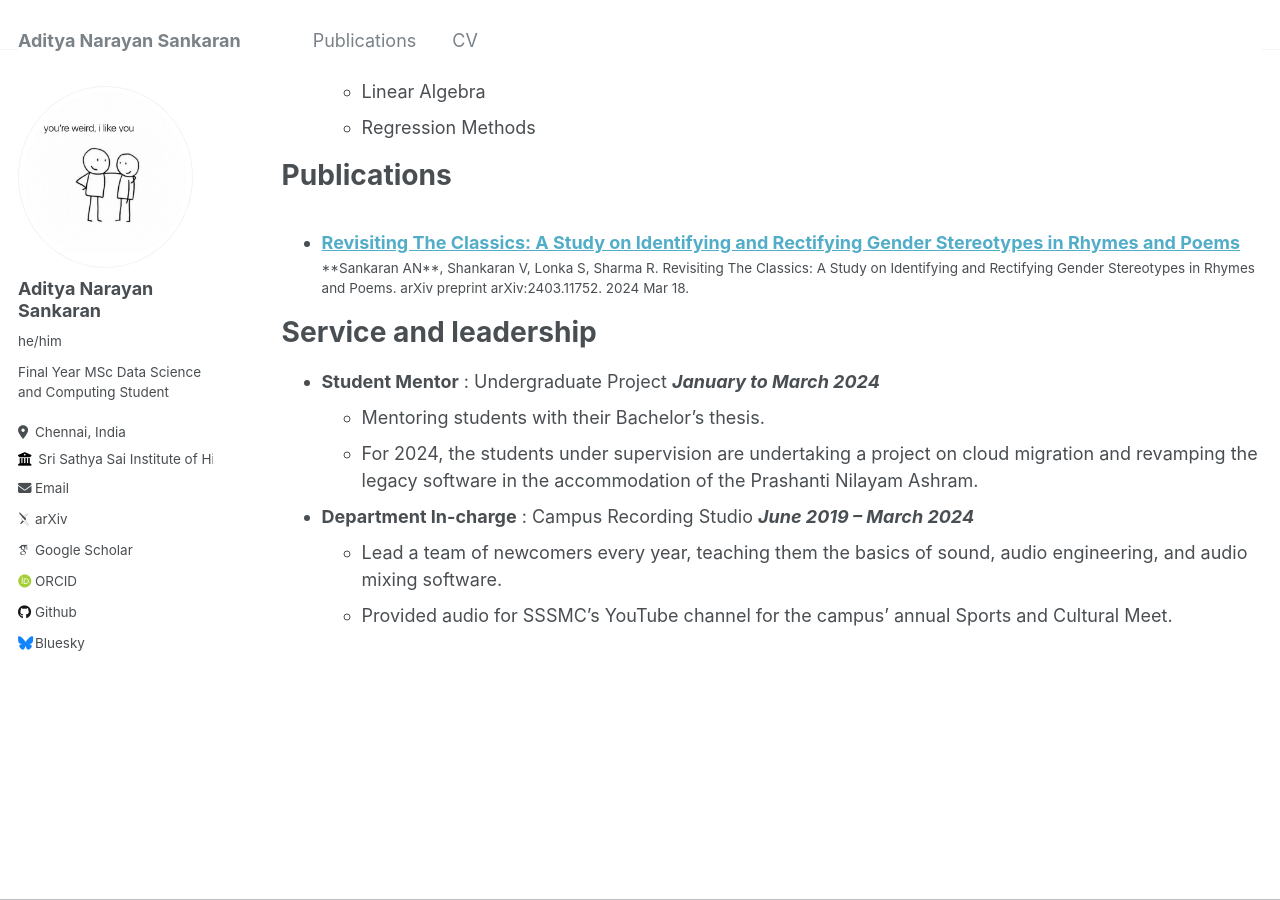
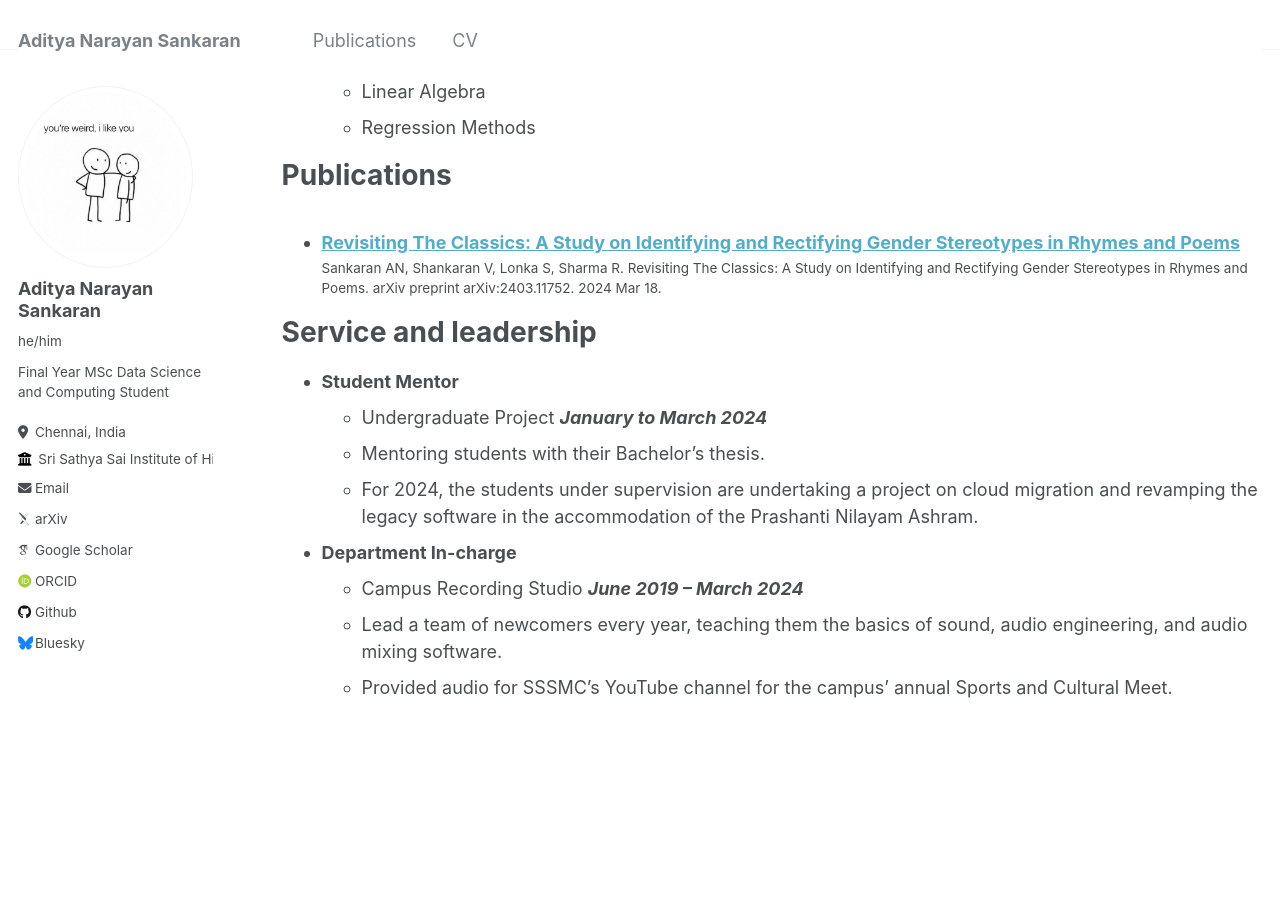
Before and after one commit to callmesanfornow/callmesanfornow.github.io, a Jekyll site: the page built from _pages/cv.md, in a window 1280 px wide and 900 px high, scrolled down 883 px. Built offline with Jekyll 4.4.1, drawn with Linux system fonts in a browser that asks for light colours; some web fonts are replaced.

Commit message:
multiple commit

```diff
--- a/_pages/cv.md
+++ b/_pages/cv.md
@@ -58,9 +58,11 @@ Publications
 
 Service and leadership
 ======
-* **Student Mentor** : Undergraduate Project ***January to March 2024***
+* **Student Mentor**
+  * Undergraduate Project ***January to March 2024***
   * Mentoring students with their Bachelor's thesis.
   * For 2024, the students under supervision are undertaking a project on cloud migration and revamping the legacy software in the accommodation of the Prashanti Nilayam Ashram.
-* **Department In-charge** : Campus Recording Studio ***June 2019 – March 2024***
+* **Department In-charge**
+  * Campus Recording Studio ***June 2019 – March 2024***
   * Lead a team of newcomers every year, teaching them the basics of sound, audio engineering, and audio mixing software.
   * Provided audio for SSSMC's YouTube channel for the campus' annual Sports and Cultural Meet.
```
Also changed, not shown: _publications/2024-03-18-Revisiting-The-Classics.md (+1 -1 lines).
